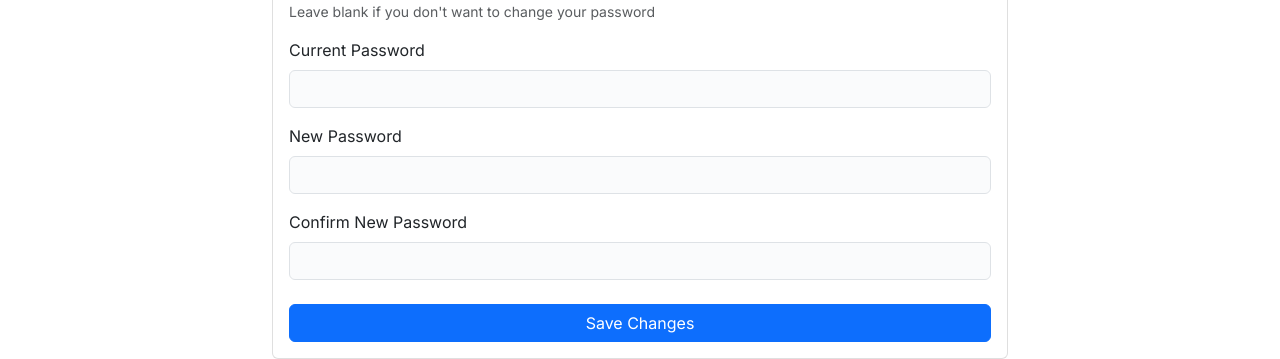
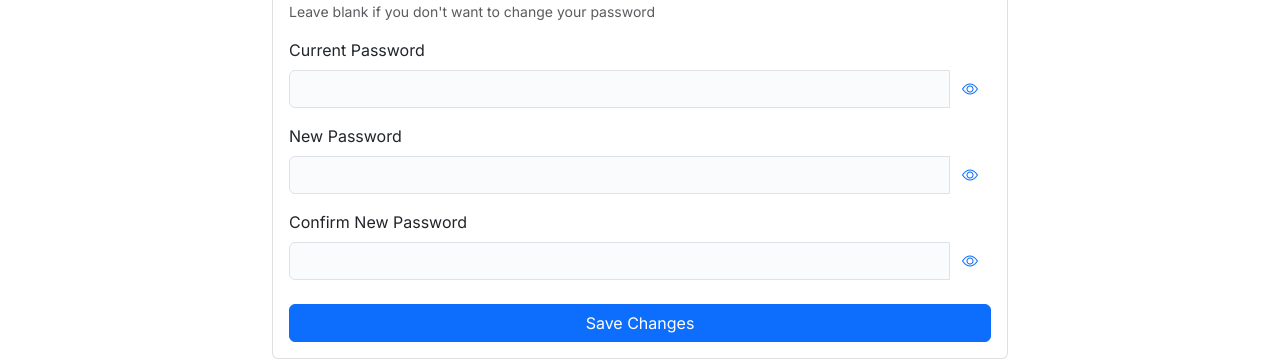
Before and after one commit to Jain-Tirth/Journalite, a React (Create React App) app in the folder frontend/: page /profile in a window 1280 px wide. Shown: the part 399-758 px from the top of the page. Built offline with nearby package versions, Linux system fonts and the light colour scheme; no server answers; sample sign-in values are in the browser's storage; what groq-sdk would draw is missing.

Commit message:
feat: add show password

```diff
--- a/frontend/src/components/auth/Login.js
+++ b/frontend/src/components/auth/Login.js
@@ -18,6 +18,7 @@ const Login = () => {
   const { login } = useAuth();
   const navigate = useNavigate();
   const [error, setError] = useState('');
+  const [showPassword, setShowPassword] = useState(false);
 
   const handleSubmit = async (values, { setSubmitting }) => {
     try {
@@ -64,12 +65,28 @@ const Login = () => {
 
                     <div className="mb-3">
                       <label htmlFor="password" className="form-label">Password</label>
-                      <Field
-                        type="password"
-                        name="password"
-                        className={`form-control ${touched.password && errors.password ? 'is-invalid' : ''}`}
-                      />
+                      <div className="input-group">
+                        <Field
+                          type={showPassword ? 'text' : 'password'}
+                          name="password"
+                          className={`form-control ${touched.password && errors.password ? 'is-invalid' : ''}`}
+                        />
+                        <button
+                          className="btn btn-link password-toggle"
+                          type="button"
+                          onClick={() => setShowPassword((prev) => !prev)}
+                          aria-label={showPassword ? 'Hide password' : 'Show password'}
+                        >
+                          <i className={`bi ${showPassword ? 'bi-eye-slash' : 'bi-eye'}`}></i>
+                        </button>
+                      </div>
                       <ErrorMessage name="password" component="div" className="invalid-feedback" />
+                    </div>
+
+                    <div className="mb-3 text-end">
+                      <Link to="/forgot-password" className="text-decoration-none">
+                        Forgot password?
+                      </Link>
                     </div>
 
                     <div className="d-grid gap-2">
--- a/frontend/src/components/auth/Profile.js
+++ b/frontend/src/components/auth/Profile.js
@@ -1,5 +1,5 @@
 import React, { useState } from 'react';
-import { Container, Row, Col, Card, Button, Form, Alert } from 'react-bootstrap';
+import { Container, Row, Col, Card, Button, Form, Alert, InputGroup } from 'react-bootstrap';
 import { Formik } from 'formik';
 import * as Yup from 'yup';
 import { useAuth } from '../../context/AuthContext';
@@ -21,9 +21,12 @@ const ProfileSchema = Yup.object().shape({
 });
 
 const Profile = () => {
-  const { currentUser, logout } = useAuth();
+  const { currentUser } = useAuth();
   const [success, setSuccess] = useState('');
   const [error, setError] = useState('');
+  const [showCurrentPassword, setShowCurrentPassword] = useState(false);
+  const [showNewPassword, setShowNewPassword] = useState(false);
+  const [showConfirmPassword, setShowConfirmPassword] = useState(false);
 
   const handleSubmit = async (values, { setSubmitting }) => {
     try {
@@ -109,14 +112,25 @@ const Profile = () => {
 
                     <Form.Group className="mb-3">
                       <Form.Label>Current Password</Form.Label>
+                      <InputGroup>
                         <Form.Control
-                        type="password"
+                          type={showCurrentPassword ? 'text' : 'password'}
                           name="currentPassword"
                           value={values.currentPassword}
                           onChange={handleChange}
                           onBlur={handleBlur}
                           isInvalid={touched.currentPassword && errors.currentPassword}
                         />
+                        <Button
+                          variant="link"
+                          className="password-toggle"
+                          type="button"
+                          onClick={() => setShowCurrentPassword((prev) => !prev)}
+                          aria-label={showCurrentPassword ? 'Hide current password' : 'Show current password'}
+                        >
+                          <i className={`bi ${showCurrentPassword ? 'bi-eye-slash' : 'bi-eye'}`}></i>
+                        </Button>
+                      </InputGroup>
                       <Form.Control.Feedback type="invalid">
                         {errors.currentPassword}
                       </Form.Control.Feedback>
@@ -124,14 +138,25 @@ const Profile = () => {
 
                     <Form.Group className="mb-3">
                       <Form.Label>New Password</Form.Label>
+                      <InputGroup>
                         <Form.Control
-                        type="password"
+                          type={showNewPassword ? 'text' : 'password'}
                           name="newPassword"
                           value={values.newPassword}
                           onChange={handleChange}
                           onBlur={handleBlur}
                           isInvalid={touched.newPassword && errors.newPassword}
                         />
+                        <Button
+                          variant="link"
+                          className="password-toggle"
+                          type="button"
+                          onClick={() => setShowNewPassword((prev) => !prev)}
+                          aria-label={showNewPassword ? 'Hide new password' : 'Show new password'}
+                        >
+                          <i className={`bi ${showNewPassword ? 'bi-eye-slash' : 'bi-eye'}`}></i>
+                        </Button>
+                      </InputGroup>
                       <Form.Control.Feedback type="invalid">
                         {errors.newPassword}
                       </Form.Control.Feedback>
@@ -139,14 +164,25 @@ const Profile = () => {
 
                     <Form.Group className="mb-3">
                       <Form.Label>Confirm New Password</Form.Label>
+                      <InputGroup>
                         <Form.Control
-                        type="password"
+                          type={showConfirmPassword ? 'text' : 'password'}
                           name="confirmNewPassword"
                           value={values.confirmNewPassword}
                           onChange={handleChange}
                           onBlur={handleBlur}
                           isInvalid={touched.confirmNewPassword && errors.confirmNewPassword}
                         />
+                        <Button
+                          variant="link"
+                          className="password-toggle"
+                          type="button"
+                          onClick={() => setShowConfirmPassword((prev) => !prev)}
+                          aria-label={showConfirmPassword ? 'Hide confirm password' : 'Show confirm password'}
+                        >
+                          <i className={`bi ${showConfirmPassword ? 'bi-eye-slash' : 'bi-eye'}`}></i>
+                        </Button>
+                      </InputGroup>
                       <Form.Control.Feedback type="invalid">
                         {errors.confirmNewPassword}
                       </Form.Control.Feedback>
```
Lines whose indentation alone changed are shown as unchanged.
